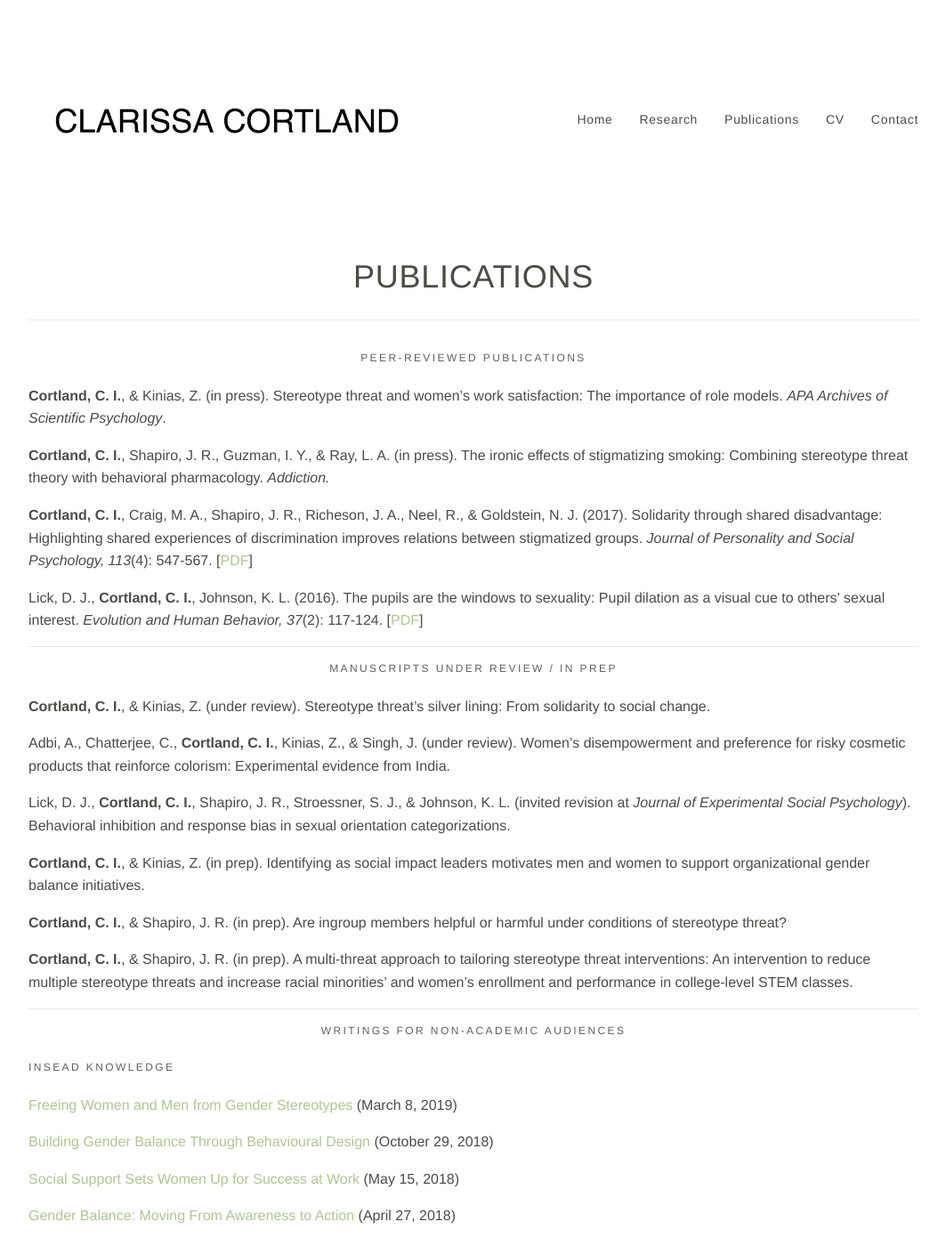
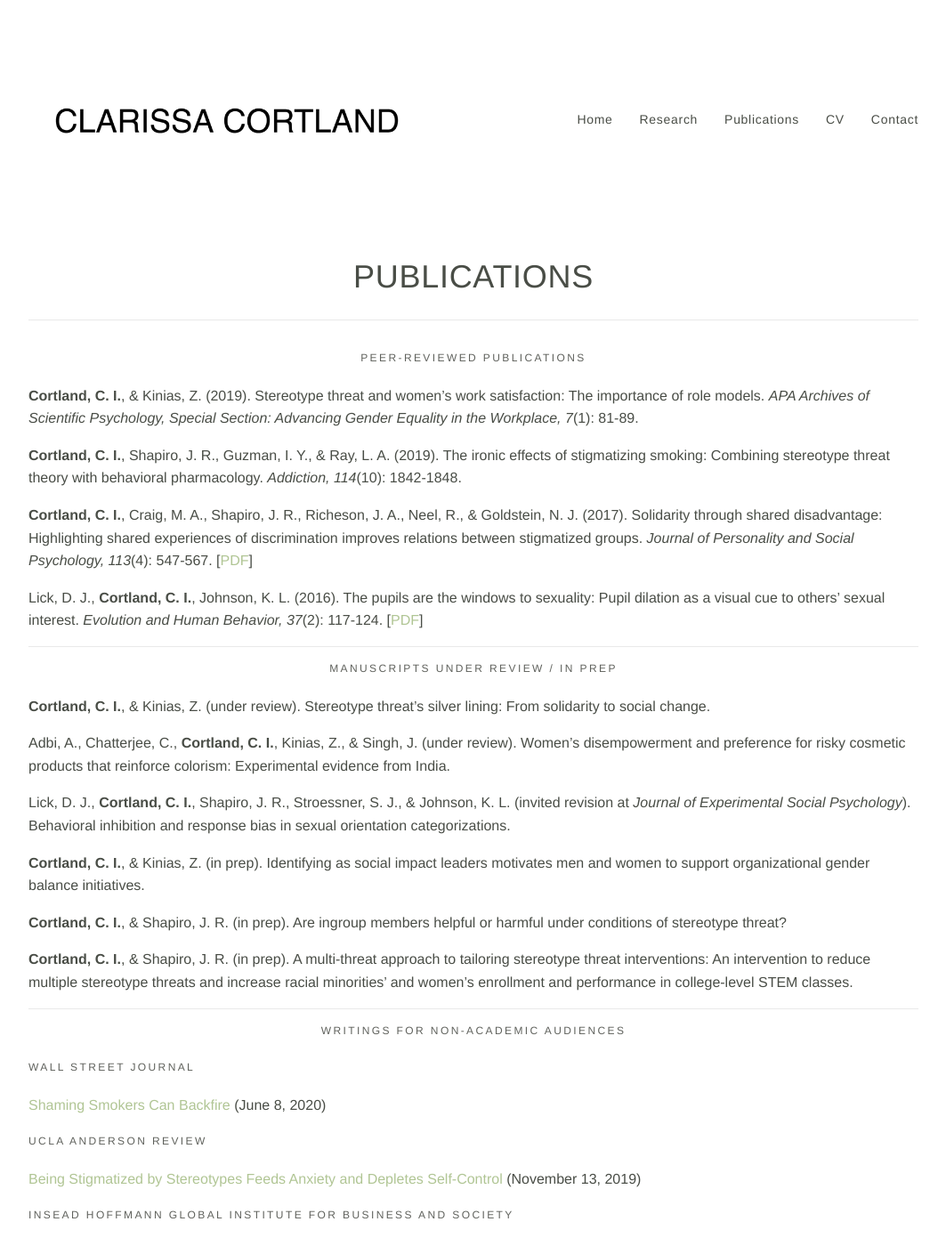
Before and after one commit to clarissacortland/clarissacortland.github.io, a Jekyll site: the page built from pubs.md, in a window 1280 px wide and 1400 px high. Shown: the whole window at 89% size, without its empty margins (108-1171 px from the left). Built offline with Jekyll 4.4.1, drawn with Linux system fonts in a browser that asks for light colours; some of the changed text lies outside the part shown.

Commit message:
Update pubs.md

```diff
--- a/pubs.md
+++ b/pubs.md
@@ -5,9 +5,9 @@ layout: publications
 
 ### Peer-Reviewed Publications
 
-**Cortland, C. I.**, & Kinias, Z. (in press). Stereotype threat and women’s work satisfaction: The importance of role models. _APA Archives of Scientific Psychology_.
+**Cortland, C. I.**, & Kinias, Z. (2019). Stereotype threat and women’s work satisfaction: The importance of role models. _APA Archives of Scientific Psychology, Special Section: Advancing Gender Equality in the Workplace, 7_(1): 81-89.
 
-**Cortland, C. I.**, Shapiro, J. R., Guzman, I. Y., & Ray, L. A. (in press). The ironic effects of stigmatizing smoking: Combining stereotype threat theory with behavioral pharmacology. _Addiction._
+**Cortland, C. I.**, Shapiro, J. R., Guzman, I. Y., & Ray, L. A. (2019). The ironic effects of stigmatizing smoking: Combining stereotype threat theory with behavioral pharmacology. _Addiction, 114_(10): 1842-1848.
 
 **Cortland, C. I.**, Craig, M. A., Shapiro, J. R., Richeson, J. A., Neel, R., & Goldstein, N. J. (2017). Solidarity through shared disadvantage: Highlighting shared experiences of discrimination improves relations between stigmatized groups. _Journal of Personality and Social Psychology, 113_(4): 547-567. \[[PDF](/files/Cortland-Craig-2017.pdf)\]
 
@@ -33,7 +33,25 @@ Lick, D. J., **Cortland, C. I.**, Shapiro, J. R., Stroessner, S. J., & Johnson,
 
 ### Writings for Non-Academic Audiences
 
+#### Wall Street Journal
+
+[Shaming Smokers Can Backfire](https://www.wsj.com/articles/shaming-smokers-can-backfire-11591640792) (June 8, 2020)
+
+#### UCLA Anderson Review
+
+[Being Stigmatized by Stereotypes Feeds Anxiety and Depletes Self-Control](https://www.anderson.ucla.edu/faculty-and-research/anderson-review/smoking-stereotype?fbclid=IwAR2QXfkgbRQiiPoAK0_SZg28fqAtWlocVVC_lZtifDyf9-V2gBNlzd_mzUM) (November 13, 2019)
+
+#### INSEAD Hoffmann Global Institute for Business and Society
+
+[Global Impact Survey Shows Transformative Potential of INSEAD Community](https://www.insead.edu/centres/the-hoffmann-global-institute-for-business-and-society/stories/global-impact-survey-shows-transformative-potential-of-insead-community) (June 12, 2019)
+
 #### INSEAD Knowledge
+
+[Building Gender Balance Against the Odds](https://knowledge.insead.edu/leadership-organisations/building-gender-balance-against-the-odds-11456) (May 3, 2019)
+
+[What Makes for Inclusive Working Cultures?](https://knowledge.insead.edu/leadership-organisations/what-makes-for-inclusive-working-cultures-11351) (April 15, 2019)
+
+[Creating More Economic Equality for Women](https://knowledge.insead.edu/blog/insead-blog/creating-more-economic-equality-for-women-11256) (March 29, 2019)
 
 [Freeing Women and Men from Gender Stereotypes](https://knowledge.insead.edu/blog/insead-blog/freeing-women-and-men-from-gender-stereotypes-11136) (March 8, 2019)
 
```
